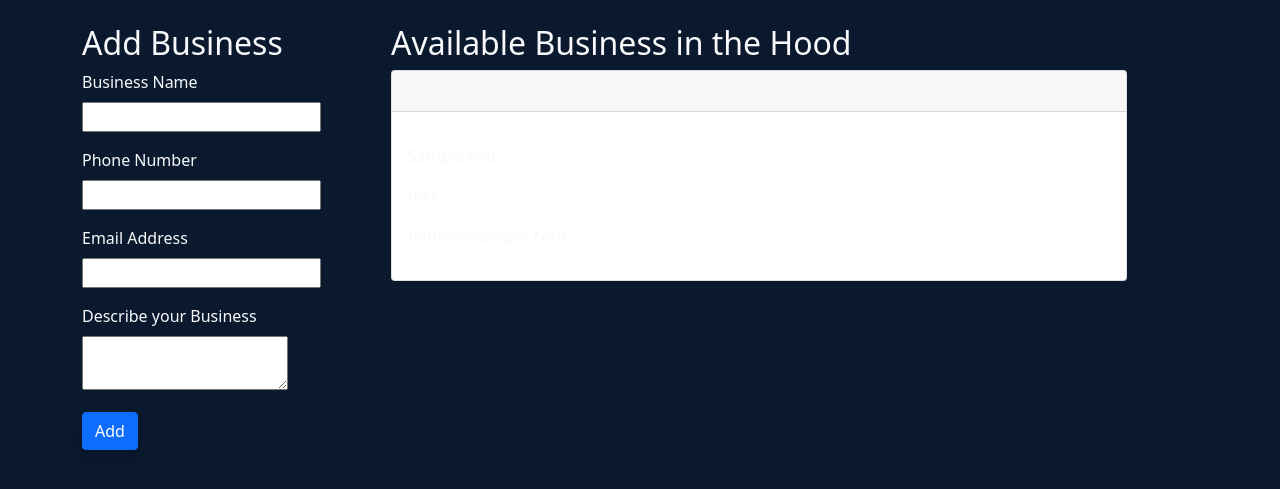
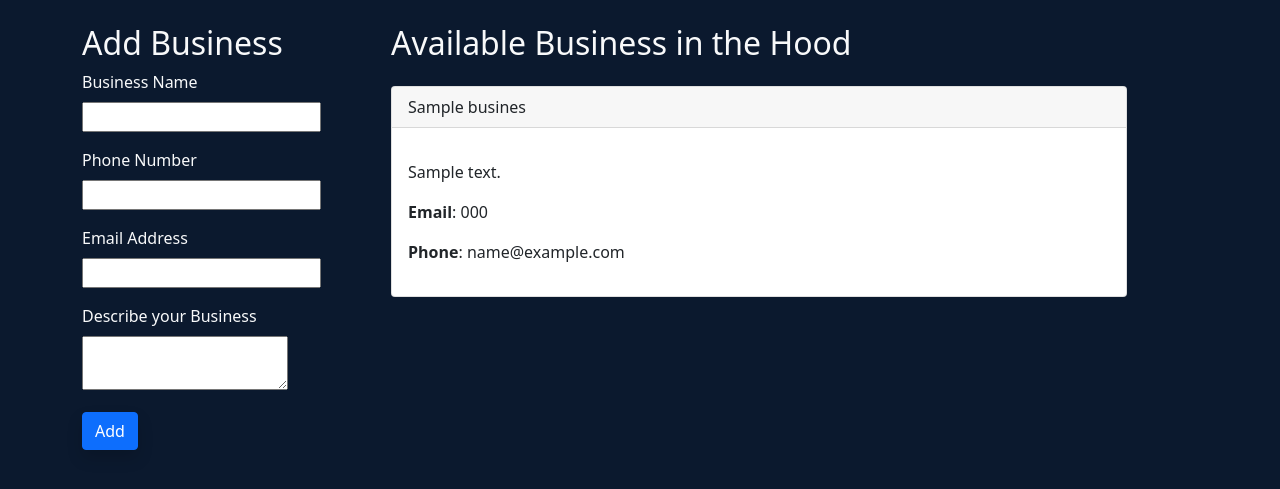
Before and after one commit to otienotimothy/myhood, a Django app: template hood/templates/business.html in a window 1280 px wide. Shown: the part 68-557 px from the top of the page. Run offline with Django 3.2, Linux system fonts and the light colour scheme; the template is opened without the code that fills it: most values are stand-ins (such as "Sample title", 1, 10 or a date in 2020); form fields are guessed from the names that the template uses; some libraries are stand-ins or nearby versions.

Commit message:
Add styling to the business and services templates

```diff
--- a/hood/templates/business.html
+++ b/hood/templates/business.html
@@ -36,12 +36,12 @@
 			<h2 class="text-light">Available Business in the Hood </h2>
 			<div>
 				{% if businesses %} {% for business in businesses %}
-				<div class="card">
-					<div class="card-header text-light">{{business.businessName}}</div>
+				<div class="card my-4">
+					<div class="card-header">{{business.businessName}}</div>
 					<div class="card-body">
-						<p class="mt-3 text-light">{{business.bussinessDescription }}</p>
-						<p class="mt-3 text-light">{{business.businessPhone}}</p>
-						<p class="mt-3 text-light">{{business.businessEmail}}</p>
+						<p class="mt-3">{{business.bussinessDescription }}</p>
+						<p class="mt-3"> <strong>Email</strong>: {{business.businessPhone}}</p>
+						<p class="mt-3"> <strong>Phone</strong>: {{business.businessEmail}}</p>
 					</div>
 				</div>
 				{% endfor %}
--- a/hood/templates/services.html
+++ b/hood/templates/services.html
@@ -36,12 +36,12 @@
 			<h2 class="text-light">Available Services in the Hood </h2>
 			<div>
 				{% if services %} {% for service in services %}
-				<div class="card">
+				<div class="card my-4">
 					<div class="card-header">{{service.serviceName}}</div>
 					<div class="card-body">
 						<p>{{service.serviceDescription}}</p>
-						<p>{{service.serviceEmail}}</p>
-						<p>{{service.servicePhone}}</p>
+						<p><strong>Email</strong> : {{service.serviceEmail}}</p>
+						<p><strong>Phone</strong> : {{service.servicePhone}}</p>
 					</div>
 				</div>
 				{% endfor %}
--- a/hood/views.py
+++ b/hood/views.py
@@ -169,13 +169,14 @@ def service(request, hood):
 @login_required(login_url='login')
 def business(request, hood):
     hood = Neighborhood.objects.get(neighborhoodName=hood)
-    businesses = hood.services.all()
+    businesses = hood.businesses.all()
 
     if request.method == 'POST':
         form = CreateBusiness(request.POST)
         if form.is_valid():
             newBusiness = form.save(commit=False)
             newBusiness.neighborhood = hood
+            newBusiness.businessOwner = request.user
             newBusiness.save()
             messages.success(request, 'Business Added Successfully')
 
```
